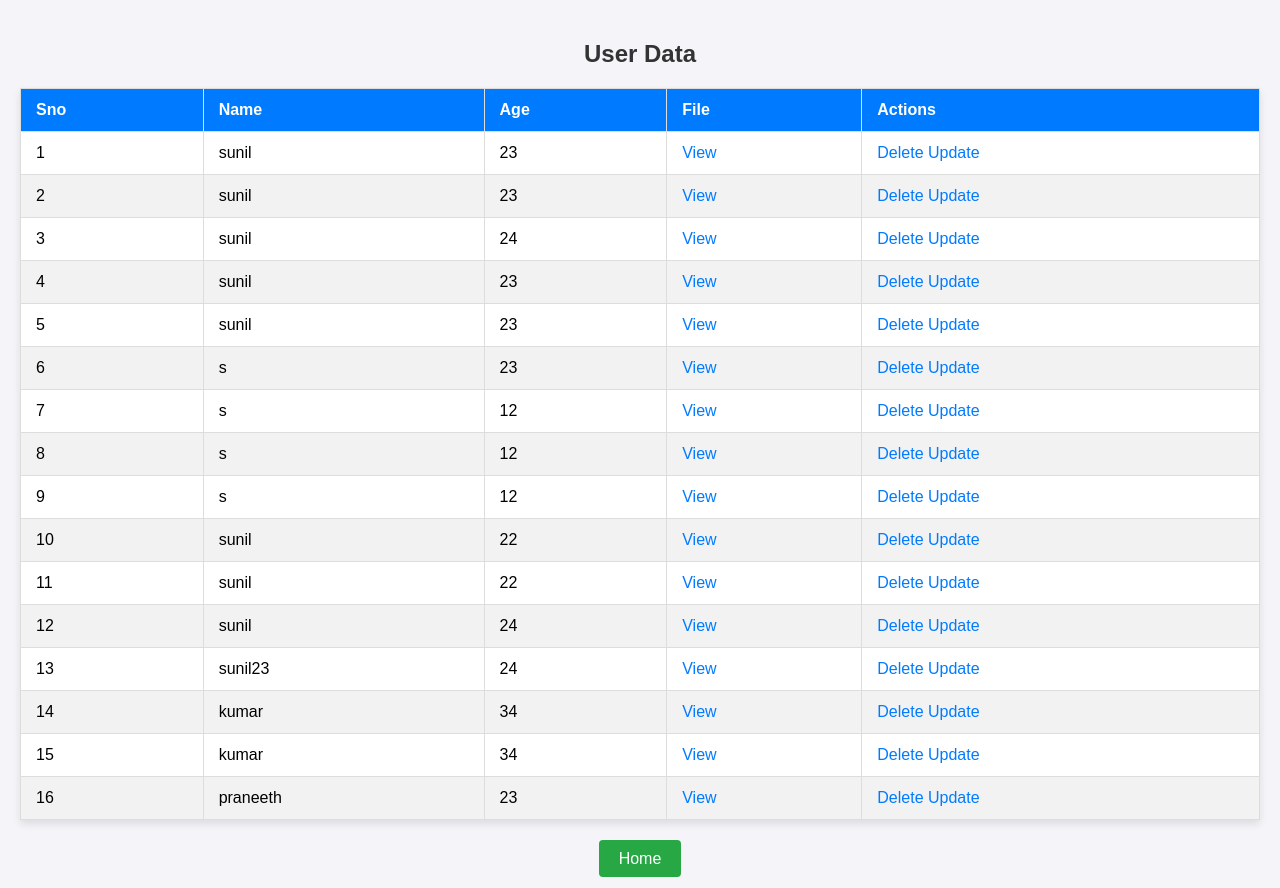
After one commit to csoummith/FlaskIntroduction-master, a Flask app: page /final_display in a window 1280 px wide. The commit adds this page. Run offline with Flask 2, Linux system fonts and the light colour scheme; data comes from the database, SQL or seed files in the repository; both versions use the stored data as it was after the commit.

Commit message:
finalproject

```diff
--- a/app.py
+++ b/app.py
@@ -1,11 +1,21 @@
-from flask import Flask, render_template, url_for, request, redirect
+from flask import Flask, render_template, url_for, request, redirect, send_from_directory
 from flask_sqlalchemy import SQLAlchemy
+import os
+import matplotlib
+matplotlib.use('Agg')  # Set the backend to Agg to avoid GUI issues
+import matplotlib.pyplot as plt
 from datetime import datetime
 
+# Initialize Flask app and configurations
 app = Flask(__name__)
-app.config['SQLALCHEMY_DATABASE_URI'] = 'sqlite:///test.db'
+app.config['SQLALCHEMY_DATABASE_URI'] = 'sqlite:///database.db'
+app.config['UPLOAD_FOLDER'] = 'uploads'
+os.makedirs(app.config['UPLOAD_FOLDER'], exist_ok=True)
+
+# Initialize SQLAlchemy
 db = SQLAlchemy(app)
 
+# Todo Model for Task Master
 class Todo(db.Model):
     id = db.Column(db.Integer, primary_key=True)
     content = db.Column(db.String(200), nullable=False)
@@ -14,56 +24,172 @@ class Todo(db.Model):
     def __repr__(self):
         return '<Task %r>' % self.id
 
+# Final Project Model
+class FinalUser(db.Model):
+    id = db.Column(db.Integer, primary_key=True)
+    name = db.Column(db.String(100), nullable=False)
+    age = db.Column(db.Integer, nullable=False)
+    file_path = db.Column(db.String(200))
+
+db.create_all()
+
+# Task Master Routes
 @app.route('/')
 def home():
     return render_template('landing.html')
 
+@app.route('/finalproject/')
+def final_project():
+    return render_template('Finalproject/finalbase.html')
+
 
 @app.route('/Assignments/', methods=['POST', 'GET'])
-def index():
+def task_index():
     if request.method == 'POST':
         task_content = request.form['content']
         new_task = Todo(content=task_content)
-
         try:
             db.session.add(new_task)
             db.session.commit()
-            return redirect('/')
+            return redirect('/Assignments/')
         except:
             return 'There was an issue adding your task'
-
     else:
         tasks = Todo.query.order_by(Todo.date_created).all()
         return render_template('Assignments/index.html', tasks=tasks)
 
-
 @app.route('/delete/<int:id>')
-def delete(id):
+def task_delete(id):
     task_to_delete = Todo.query.get_or_404(id)
-
     try:
         db.session.delete(task_to_delete)
         db.session.commit()
-        return redirect('/')
+        return redirect('/Assignments/')
     except:
         return 'There was a problem deleting that task'
 
 @app.route('/update/<int:id>', methods=['GET', 'POST'])
-def update(id):
+def task_update(id):
     task = Todo.query.get_or_404(id)
+    if request.method == 'POST':
+        task.content = request.form['content']
+        try:
+            db.session.commit()
+            return redirect('/Assignments/')
+        except:
+            return 'There was an issue updating your task'
+    else:
+        return render_template('Assignments/update.html', task=task)
+
+# Final Project Routes
+@app.route('/final_form', methods=['GET', 'POST'])
+def final_form():
+    if request.method == 'POST':
+        # Handle form submission
+        name = request.form.get('name')
+        age = request.form.get('age')
+        file = request.files.get('file')
+
+        # Validate form inputs
+        if not name or not age or not file:
+            return 'All fields are required.', 400
+
+        # Save the file
+        file_path = os.path.join(app.config['UPLOAD_FOLDER'], file.filename)
+        os.makedirs(app.config['UPLOAD_FOLDER'], exist_ok=True)
+        file.save(file_path)
+
+        # Store user data in the database
+        user = FinalUser(name=name, age=int(age), file_path=file_path)
+        db.session.add(user)
+        db.session.commit()
+
+        return redirect(url_for('final_display'))  # Redirect to a display page
+
+    # Handle GET request (render the form)
+    return render_template('Finalproject/finalform.html')
+
+@app.route('/view/<int:id>', methods=['GET'])
+def view_file(id):
+    user = FinalUser.query.get(id)
+    if user:
+        # Extract the filename
+        filename = os.path.basename(user.file_path)
+
+        # Return the file for viewing in the browser
+        return send_from_directory(
+            app.config['UPLOAD_FOLDER'],  # Pass the directory containing the file
+            filename  # Pass only the filename
+        )
+    return "File not found.", 404
+
+
+@app.route('/update_user/<int:user_id>', methods=['GET', 'POST'])
+def update_user(user_id):
+    user = FinalUser.query.get_or_404(user_id)  # Retrieve user from the database
 
     if request.method == 'POST':
-        task.content = request.form['content']
+        # Update user details from the form
+        user.name = request.form['name']
+        user.age = int(request.form['age'])
+
+        # Check if a new file is uploaded
+        if 'file' in request.files:
+            file = request.files['file']
+            if file and file.filename:  # Only process if a new file is provided
+                # Delete the old file
+                if user.file_path and os.path.exists(user.file_path):
+                    os.remove(user.file_path)
+
+                # Save the new file
+                file_path = os.path.join(app.config['UPLOAD_FOLDER'], file.filename)
+                file.save(file_path)
+                user.file_path = file_path  # Update file path in the database
 
         try:
             db.session.commit()
-            return redirect('/')
-        except:
-            return 'There was an issue updating your task'
+            return redirect(url_for('final_display'))  # Redirect to the display page
+        except Exception as e:
+            return f"An error occurred while updating the user: {str(e)}", 500
 
-    else:
-        return render_template('Assignments/update.html', task=task)
+    # Render the update form with the user's current data
+    return render_template('Finalproject/update_user.html', user=user)
 
+@app.route('/final_display')
+def final_display():
+    users = FinalUser.query.all()
+    print(users)
+    return render_template('Finalproject/finaldisplay.html', users=users)
 
+@app.route('/final_delete/<int:id>')
+def final_delete(id):
+    user = FinalUser.query.get_or_404(id)
+    if user:
+        if os.path.exists(user.file_path):
+            os.remove(user.file_path)
+        db.session.delete(user)
+        db.session.commit()
+    return redirect(url_for('final_display'))
+
+@app.route('/final_visualize')
+def final_visualize():
+    users = FinalUser.query.all()
+    ages = [user.age for user in users]
+    names = [user.name for user in users]
+
+    plt.bar(names, ages, color='blue')
+    plt.xlabel('Names')
+    plt.ylabel('Ages')
+    plt.title('User Data')
+
+    # Save the plot as an image file
+    chart_path = os.path.join('static', 'age_chart.png')
+    plt.savefig(chart_path)
+    plt.close()  # Close the plot to free memory
+
+    # Return the visualization page with the chart URL
+    return render_template('Finalproject/finalvisualise.html', chart_url=chart_path)
+
+# Run the Flask app
 if __name__ == "__main__":
     app.run(debug=True)
--- a/static/css/main.css
+++ b/static/css/main.css
@@ -1,7 +1,7 @@
 body, html {
     margin: 0;
     font-family: sans-serif;
-    background-color: rgb(103, 110, 95);
+    background-color: rgb(105, 112, 97);
 }
 
 .content {
--- /dev/null
+++ b/templates/Finalproject/finaldisplay.html
@@ -0,0 +1,141 @@
+<!DOCTYPE html>
+<html lang="en">
+<head>
+    <meta charset="UTF-8">
+    <meta name="viewport" content="width=device-width, initial-scale=1.0">
+    <title>View Data</title>
+    <style>
+        body {
+            font-family: Arial, sans-serif;
+            background-color: #f4f4f9;
+            margin: 0;
+            padding: 20px;
+        }
+        h2 {
+            text-align: center;
+            color: #333333;
+            margin-bottom: 20px;
+        }
+        table {
+            width: 100%;
+            border-collapse: collapse;
+            margin: 20px 0;
+            background-color: #ffffff;
+            box-shadow: 0 4px 8px rgba(0, 0, 0, 0.1);
+        }
+        th, td {
+            padding: 12px 15px;
+            text-align: left;
+            border: 1px solid #dddddd;
+            cursor: pointer;
+        }
+        th {
+            background-color: #007bff;
+            color: white;
+            font-weight: bold;
+        }
+        tr:nth-child(even) {
+            background-color: #f2f2f2;
+        }
+        a {
+            color: #007bff;
+            text-decoration: none;
+        }
+        a:hover {
+            text-decoration: underline;
+        }
+        p {
+            text-align: center;
+            color: #666666;
+            margin-top: 20px;
+        }
+        .nav-button {
+            display: block;
+            text-align: center;
+            margin-top: 30px;
+        }
+        .nav-button a {
+            text-decoration: none;
+            color: #ffffff;
+            background-color: #28a745;
+            padding: 10px 20px;
+            border-radius: 4px;
+            font-size: 16px;
+        }
+        .nav-button a:hover {
+            background-color: #218838;
+        }
+    </style>
+</head>
+<body>
+    <h2>User Data</h2>
+    {% if users %}
+        <table id="userTable">
+            <thead>
+                <tr>
+                    <th onclick="sortTable(0)">Sno</th>
+                    <th onclick="sortTable(1)">Name</th>
+                    <th onclick="sortTable(2)">Age</th>
+                    <th>File</th>
+                    <th>Actions</th>
+                </tr>
+            </thead>
+            <tbody>
+                {% for user in users %}
+                <tr>
+                    <td>{{ loop.index }}</td>  <!-- Serial number column -->
+                    <td>{{ user.name }}</td>
+                    <td>{{ user.age }}</td>
+                    <td><a href="{{ url_for('view_file', id=user.id) }}">View</a></td>
+                    <td>
+                        <a href="{{ url_for('final_delete', id=user.id) }}">Delete</a>
+                        <a href="{{ url_for('update_user', user_id=user.id) }}">Update</a>
+                    </td>
+                </tr>
+                {% endfor %}
+            </tbody>
+        </table>
+    {% else %}
+        <p>No data available.</p>
+    {% endif %}
+
+    <!-- Navigation Button to Final Base -->
+    <div class="nav-button">
+        <a href="/finalproject/">Home</a>
+    </div>
+
+    <script>
+        let sortAscending = [true, true, true];  // Track sorting order for each column (Sno, Name, Age)
+
+        function sortTable(columnIndex) {
+            var table = document.getElementById("userTable");
+            var rows = Array.from(table.rows).slice(1); // Get all table rows excluding header
+
+            // Toggle the sorting order
+            sortAscending[columnIndex] = !sortAscending[columnIndex];
+
+            rows.sort(function(a, b) {
+                var cellA = a.cells[columnIndex].textContent.trim();
+                var cellB = b.cells[columnIndex].textContent.trim();
+
+                if (columnIndex === 2) {
+                    // For the "Age" column, handle numeric sorting
+                    return (parseInt(cellA) - parseInt(cellB)) * (sortAscending[columnIndex] ? 1 : -1);
+                }
+
+                // For "Sno" and "Name" columns, handle text sorting
+                if (sortAscending[columnIndex]) {
+                    return cellA.localeCompare(cellB);
+                } else {
+                    return cellB.localeCompare(cellA);
+                }
+            });
+
+            // Re-attach sorted rows
+            rows.forEach(function(row) {
+                table.appendChild(row);
+            });
+        }
+    </script>
+</body>
+</html>
--- /dev/null
+++ b/templates/Finalproject/finalhome.html
@@ -0,0 +1,6 @@
+{% extends "base.html" %}
+{% block title %}Home{% endblock %}
+{% block content %}
+    <h1>Welcome to the Final Project</h1>
+    <p>Use the navigation links above to explore the application.</p>
+{% endblock %}
--- a/templates/landing.html
+++ b/templates/landing.html
@@ -7,7 +7,7 @@
     <style>
         body {
             font-family: Arial, sans-serif;
-            background-color: rgb(105, 112, 97);
+            background-color: rgb(103, 110, 95);
             color: white;
             text-align: center;
             margin: 0;
@@ -32,7 +32,7 @@
     <div class="container">
         <h1>Welcome to the Landing Page</h1>
         <a href="/Assignments/">Go to Task Master Project</a>
-        <a href="#">Final Project (Coming Soon)</a>
+        <a href="/finalproject/">Final Project</a>
     </div>
 </body>
 </html>
```
Also changed, not shown: static/css/style.css (added, +51 -0 lines), templates/Finalproject/finalbase.html (added, +98 -0 lines), templates/Finalproject/finalform.html (added, +112 -0 lines), templates/Finalproject/finalvisualise.html (added, +14 -0 lines), templates/Finalproject/update_user.html (added, +75 -0 lines), database.db (added), static/age_chart.png (added), templates/Assignments/index.html (line endings or trailing spaces), test.db, uploads/Screenshot 2024-11-18 at 11.10.49 PM.png (added), 4 other files.
